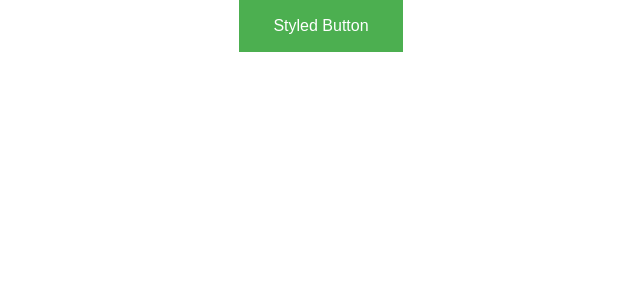
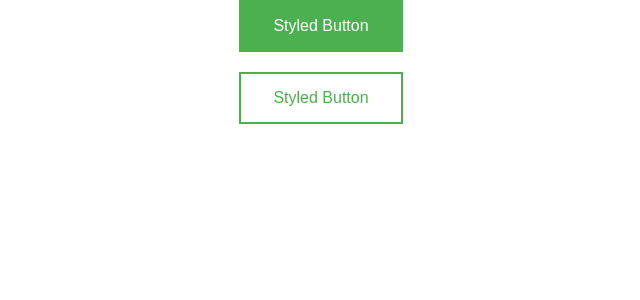
Before and after one commit to Mhdez221993/styled-components, a React (Create React App) app: page / in a window 1280 px wide. Shown: the top 300 px of the page, without its empty margins (319-959 px from the left). Built offline with nearby package versions, Linux system fonts and the light colour scheme.

Commit message:
Using props

```diff
--- a/src/App.js
+++ b/src/App.js
@@ -5,8 +5,12 @@ import StyledButton from "./components/Button/Button";
 function App() {
   return (
     <div className="App">
-      {/* <button>Button</button> */}
       <StyledButton>Styled Button</StyledButton>
+      <div>
+        <br />
+      </div>
+
+      <StyledButton variant="outlined">Styled Button</StyledButton>
     </div>
   );
 }
--- a/src/components/Button/Button.styles.js
+++ b/src/components/Button/Button.styles.js
@@ -2,8 +2,9 @@ import styled from "styled-components";
 
 export const StyledButton = styled.button`
   border: 2px solid #4caf50;
-  background-color: #4caf50;
-  color: white;
+  background-color: ${(props) =>
+    props.variant === "outlined" ? "#fff" : "#4caf50"};
+  color: ${(props) => (props.variant === "outlined" ? "#4caf50" : "#fff")};
   padding: 15px 32px;
   text-align: center;
   text-decoration: none;
```
